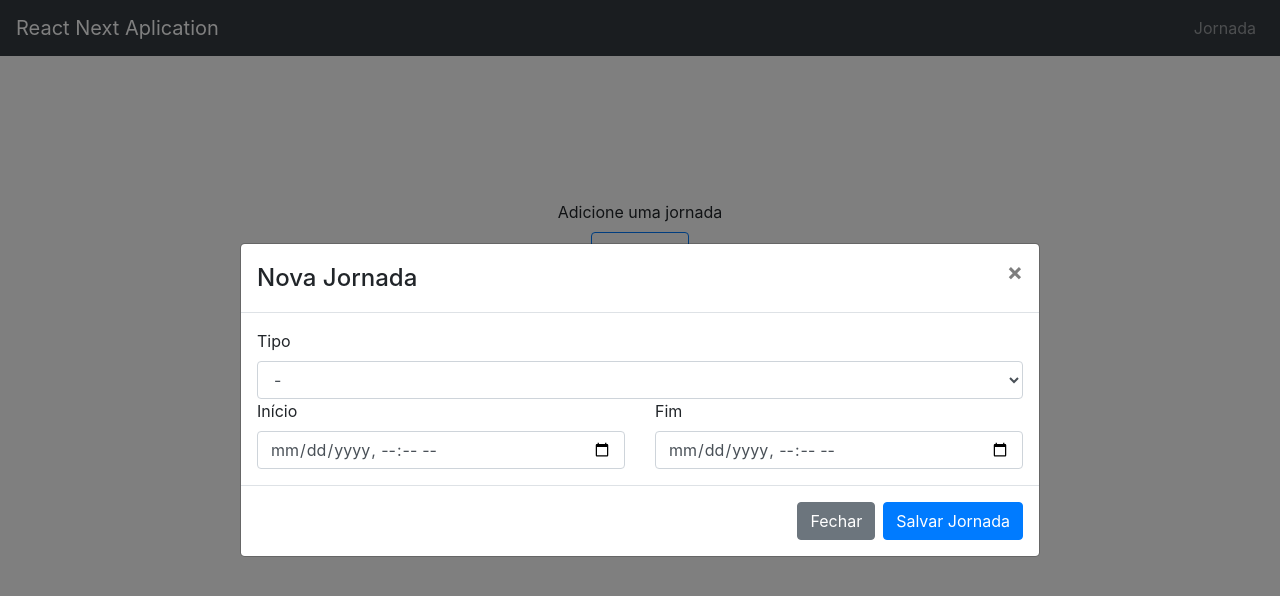
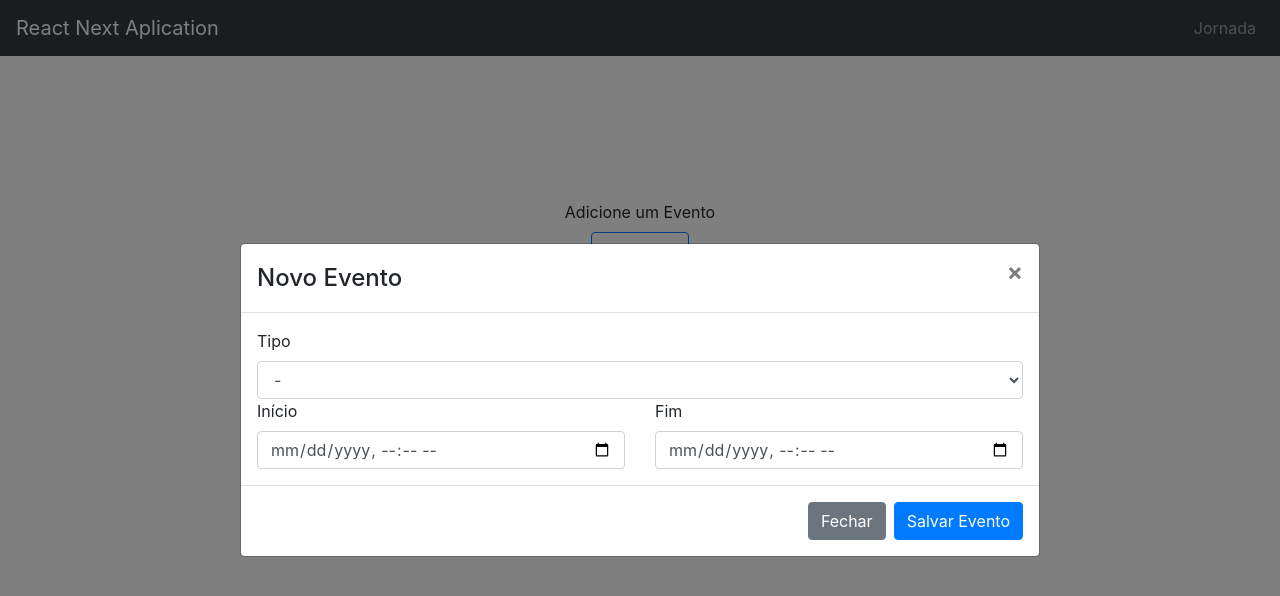
Before and after one commit to BrenoHA/sample_nextjs, a Next.js app: page /journey in a window 1280 px wide. Both pictures are taken after a click on the button "Adicionar". Shown: the top 596 px of the page. Built offline with nearby package versions, Linux system fonts and the light colour scheme.

Commit message:
Add Modal as a component

```diff
--- /dev/null
+++ b/src/components/Journey/Modal/index.tsx
@@ -0,0 +1,91 @@
+import { SyntheticEvent, useState } from 'react';
+import { Button, Modal, Row, Col, Form, Card } from 'react-bootstrap';
+
+import { JourneyStoreClass } from '@app/stores/JourneyStore';
+
+type JourneyListProps = {
+  journeyStore: JourneyStoreClass;
+  setShowModal: (showModal: boolean) => void;
+};
+
+const ModalJourneyComponent = ({
+  journeyStore,
+  setShowModal,
+}: JourneyListProps) => {
+  const [type, setType] = useState('');
+  const [startTime, setStartTime] = useState('');
+  const [endTime, setEndTime] = useState('');
+  const handleClose = () => {
+    setShowModal(false);
+  };
+
+  const handleSubmit = (ev: SyntheticEvent) => {
+    ev.preventDefault();
+    if (startTime) {
+      journeyStore.addJourney(type, startTime, endTime);
+    }
+  };
+
+  return (
+    <>
+      <Form onSubmit={handleSubmit}>
+        <Modal.Header closeButton>
+          <Modal.Title>Novo Evento</Modal.Title>
+        </Modal.Header>
+        <Modal.Body>
+          <Row>
+            <Col>
+              <Form.Label>Tipo</Form.Label>
+              <Form.Control
+                as="select"
+                aria-label="tipo"
+                onChange={(ev) => {
+                  setType(ev.target.value);
+                }}
+              >
+                <option>-</option>
+                <option>Descanso</option>
+                <option>Espera</option>
+                <option>Refeição</option>
+                <option>Pernoite</option>
+              </Form.Control>
+            </Col>
+          </Row>
+          <Row>
+            <Col>
+              <Form.Label>Início</Form.Label>
+              <Form.Control
+                type="datetime-local"
+                aria-label="StartTime"
+                value={startTime}
+                onChange={(ev) => {
+                  setStartTime(ev.target.value);
+                }}
+              />
+            </Col>
+            <Col>
+              <Form.Label>Fim</Form.Label>
+              <Form.Control
+                type="datetime-local"
+                aria-label="EndTime"
+                onChange={(ev) => {
+                  setEndTime(ev.target.value);
+                }}
+              />
+            </Col>
+          </Row>
+        </Modal.Body>
+        <Modal.Footer>
+          <Button variant="secondary" onClick={handleClose}>
+            Fechar
+          </Button>
+          <Button variant="primary" type="submit" onClick={handleClose}>
+            Salvar Evento
+          </Button>
+        </Modal.Footer>
+      </Form>
+    </>
+  );
+};
+
+export default ModalJourneyComponent;
--- a/src/components/Journey/index.tsx
+++ b/src/components/Journey/index.tsx
@@ -3,48 +3,23 @@ import { Button, Modal, Row, Col, Form, Card } from 'react-bootstrap';
 import styles from './styles.module.scss';
 import { JourneyStoreClass } from '@app/stores/JourneyStore';
 import { observer } from 'mobx-react';
+import ModalJourneyComponent from './Modal';
 
 type JourneyListProps = {
   journeyStore: JourneyStoreClass;
 };
 
 const JourneyComponent = observer(({ journeyStore }: JourneyListProps) => {
-  const [type, setType] = useState('');
-  const [startTime, setStartTime] = useState('');
-  const [endTime, setEndTime] = useState('');
-  const [showModal, setShowModal] = useState(false);
-
+  const [showModal, setShowModal] = useState<boolean>(false);
   const handleClose = () => setShowModal(false);
   const handleShow = () => setShowModal(true);
-
   const status = journeyStore.status;
-
-  const handleSubmit = (ev: SyntheticEvent) => {
-    ev.preventDefault();
-    if (startTime) {
-      journeyStore.addJourney(type, startTime, endTime);
-      setStartTime('');
-    }
-  };
-
-  const handleStartTimeChange = (ev: ChangeEvent<HTMLInputElement>) => {
-    ev.preventDefault();
-    setStartTime(ev.target.value);
-  };
-  const handleTypeChange = (ev: ChangeEvent<HTMLInputElement>) => {
-    ev.preventDefault();
-    setType(ev.target.value);
-  };
-  const handleEndTimeChange = (ev: ChangeEvent<HTMLInputElement>) => {
-    ev.preventDefault();
-    setEndTime(ev.target.value);
-  };
 
   return (
     <>
       <div className={styles.center}>
         <div className={styles.container}>
-          <span>Adicione uma jornada</span>
+          <span>Adicione um Evento</span>
           <Button
             onClick={handleShow}
             variant="outline-primary"
@@ -52,11 +27,15 @@ const JourneyComponent = observer(({ journeyStore }: JourneyListProps) => {
           >
             Adicionar
           </Button>
-
+          <Modal size="lg" show={showModal} onHide={handleClose} centered>
+            <ModalJourneyComponent
+              journeyStore={journeyStore}
+              setShowModal={setShowModal}
+            />
+          </Modal>
           <span>Feitos: {status.completed} </span>
           <span> Remanecentes: {status.remaining}</span>
         </div>
-
         <div className="d-flex justify-content-start mt-4 ">
           <div>
             {journeyStore.journeys.map((journey, index) => {
@@ -67,7 +46,13 @@ const JourneyComponent = observer(({ journeyStore }: JourneyListProps) => {
                   style={{ width: '18rem' }}
                   key={index}
                 >
-                  <Card.Header>{journey.type}</Card.Header>
+                  <Card.Header
+                    onClick={() => {
+                      journeyStore.setCompleted(journey.id);
+                    }}
+                  >
+                    [ {journey.completed ? 'x' : '\xa0\xa0'} ] {journey.type}
+                  </Card.Header>
                   <Card.Body>
                     <Card.Text>
                       Início: {journey.startTime}
@@ -81,61 +66,7 @@ const JourneyComponent = observer(({ journeyStore }: JourneyListProps) => {
           </div>
         </div>
       </div>
-
-      <Modal size="lg" show={showModal} onHide={handleClose} centered>
-        <Modal.Header closeButton>
-          <Modal.Title>Nova Jornada</Modal.Title>
-        </Modal.Header>
-        <Form onSubmit={handleSubmit}>
-          <Modal.Body>
-            <Row>
-              <Col>
-                <Form.Label>Tipo</Form.Label>
-                <Form.Control
-                  as="select"
-                  aria-label="tipo"
-                  onChange={handleTypeChange}
-                >
-                  <option>-</option>
-                  <option>Descanso</option>
-                  <option>Espera</option>
-                  <option>Refeição</option>
-                  <option>Pernoite</option>
-                </Form.Control>
-              </Col>
-            </Row>
-            <Row>
-              <Col>
-                <Form.Label>Início</Form.Label>
-                <Form.Control
-                  type="datetime-local"
-                  aria-label="StartTime"
-                  value={startTime}
-                  onChange={handleStartTimeChange}
-                />
-              </Col>
-              <Col>
-                <Form.Label>Fim</Form.Label>
-                <Form.Control
-                  type="datetime-local"
-                  aria-label="EndTime"
-                  onChange={handleEndTimeChange}
-                />
-              </Col>
-            </Row>
-          </Modal.Body>
-          <Modal.Footer>
-            <Button variant="secondary" onClick={handleClose}>
-              Fechar
-            </Button>
-            <Button variant="primary" type="submit" onClick={handleClose}>
-              Salvar Jornada
-            </Button>
-          </Modal.Footer>
-        </Form>
-      </Modal>
     </>
   );
 });
-
 export default JourneyComponent;
```
